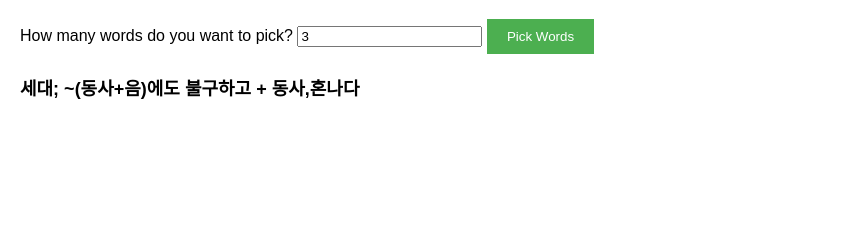
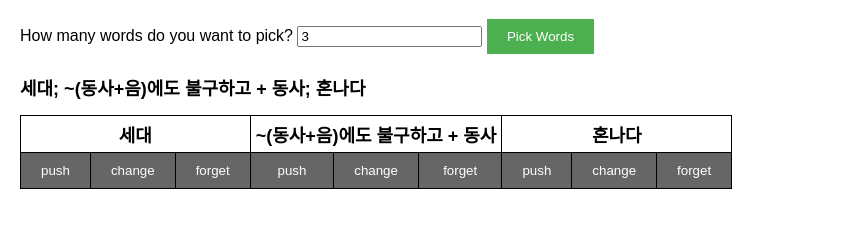
Before and after one commit to victoralmendro/language-writting-practice, a plain HTML site: page index.html in a window 1280 px wide. Both pictures are taken after a click on the button "Pick Words". Shown: the part 61-288 px from the top of the page, without its empty margins (0-852 px from the left). Drawn offline with Linux system fonts and the light colour scheme.

Commit message:
add word control; add change word basic functionality

```diff
--- a/index.html
+++ b/index.html
@@ -26,6 +26,51 @@
             margin-top: 20px;
             font-size: 18px;
             font-weight: bold;
+            max-width: 100%;
+            overflow: auto;
+        }
+
+        #table-words{
+            border-collapse: collapse;
+        }
+
+        .table-words-word{
+            display: block;
+            border-bottom: 1px;
+            border-bottom-color: black;
+            border-bottom-style: solid;
+            padding: 5px;
+        }
+
+        .table-words-item{
+            text-align: center;
+            border: 1px solid black;
+            padding: 0;
+            margin: 0;
+        }
+
+        .table-words-button-container{
+            display: flex;
+        }
+
+        .table-words-button{
+            border-right: 1px;
+            border-right-color: black;
+            border-right-style: solid;
+            background-color: #666666;
+            flex: 1;
+        }
+        .table-words-button:hover{
+            background-color: #333333;
+        }
+
+        .table-words-button:last-child{
+            border-right: none;
+        }
+
+        #words-simple{
+            margin-bottom: 15px;
+            display: block;
         }
     </style>
     <script src="config.js"></script>
@@ -37,10 +82,25 @@
     <input type="number" id="numWords" name="numWords" min="1" value="3">
     <button id="pickWordsBtn">Pick Words</button>
 
-    <div class="result" id="resultArea"></div>
+    <div class="result" id="resultArea">
+        <span id="words-simple"></span>
+        <table id="table-words">
+            <!-- <tr>
+                <td class="table-words-item">
+                    <span class="table-words-word">word_to_use</span>
+                    <div class="table-words-button-container">
+                        <button class="table-words-button">push</button>
+                        <button class="table-words-button">change</button>
+                        <button class="table-words-button">forget</button>
+                    </div>
+                </td>
+            </tr> -->
+        </table>
+    </div>
 
     <script>
         let data = CONFIG.learn;
+        let lastResult = [];
 
         for (let index = 0; index < Object.keys(data).length/2; index++) {
             data = shuffleArray(data);
@@ -75,13 +135,89 @@
             return list.filter(item => item !== word);
         }
 
-        function updateUI(result) {
-            const resultArea = document.getElementById('resultArea');
+        function updateUI(arrResult) {
+            fillElemWordsSimple(arrResult);
+            fillElemWordsTable(arrResult);
+        }
 
-            if (result.length === 0) {
-                resultArea.innerText = "There are no more words to pick!";
+        function push(index, word){
+            console.log(`push: ${word}`);
+        }
+
+        function change(index, word){
+            const newWord = pickWords(1, remainingWords);
+
+            lastResult[index] = newWord;
+
+            updateUI(lastResult);
+        }
+
+        function forget(index, word){
+            console.log(`forget: ${word}`);
+        }
+
+        function fillElemWordsTable(arrResult){
+            const docFragment = document.createDocumentFragment();
+
+            const tr = document.createElement("tr");
+
+            for (let index = 0; index < arrResult.length; index++) {
+                const word = arrResult[index];
+
+                const tdWordsItem = document.createElement("td");
+                tdWordsItem.classList.add("table-words-item");
+
+                tr.appendChild(tdWordsItem);
+
+                const spanWord = document.createElement("span");
+                spanWord.classList.add("table-words-word");
+                spanWord.innerText = word;
+
+                tdWordsItem.appendChild(spanWord);
+
+                const divBtnContainer = document.createElement("div");
+                divBtnContainer.classList.add("table-words-button-container");
+
+                tdWordsItem.appendChild(divBtnContainer);
+
+                const btnPush = document.createElement("button");
+                btnPush.type = "button";
+                btnPush.innerText = "push";
+                btnPush.classList.add("table-words-button");
+                btnPush.onclick = ()=>{push(index, word)};
+
+                const btnChange = document.createElement("button");
+                btnChange.type = "button";
+                btnChange.innerText = "change";
+                btnChange.classList.add("table-words-button");
+                btnChange.onclick = ()=>{change(index, word)};
+
+                const btnForget = document.createElement("button");
+                btnForget.type = "button";
+                btnForget.classList.add("table-words-button");
+                btnForget.innerText = "forget";
+                btnForget.onclick = ()=>{forget(index, word)};
+
+                divBtnContainer.appendChild(btnPush);
+                divBtnContainer.appendChild(btnChange);
+                divBtnContainer.appendChild(btnForget);
+
+            }
+
+            docFragment.appendChild(tr);
+
+            const tableWords = document.getElementById("table-words");
+            tableWords.innerHTML = "";
+            tableWords.appendChild(docFragment);
+        }
+
+        function fillElemWordsSimple(arrResult){
+            const elemWordsSimples = document.getElementById('words-simple');
+
+            if (arrResult.length === 0) {
+                elemWordsSimples.innerText = "There are no more words to pick!";
             } else {
-                resultArea.innerText = result.toString().replace(",", "; ");
+                elemWordsSimples.innerText = arrResult.toString().replaceAll(",", "; ");
             }
         }
 
@@ -96,9 +232,9 @@
         document.getElementById('pickWordsBtn').addEventListener('click', () => {
             const numWords = parseInt(document.getElementById('numWords').value);
 
-            debugger;
+            const result = pickWords(numWords, data);
+            lastResult = result;
 
-            const result = pickWords(numWords, data);
             updateUI(result);
         });
     </script>
```
